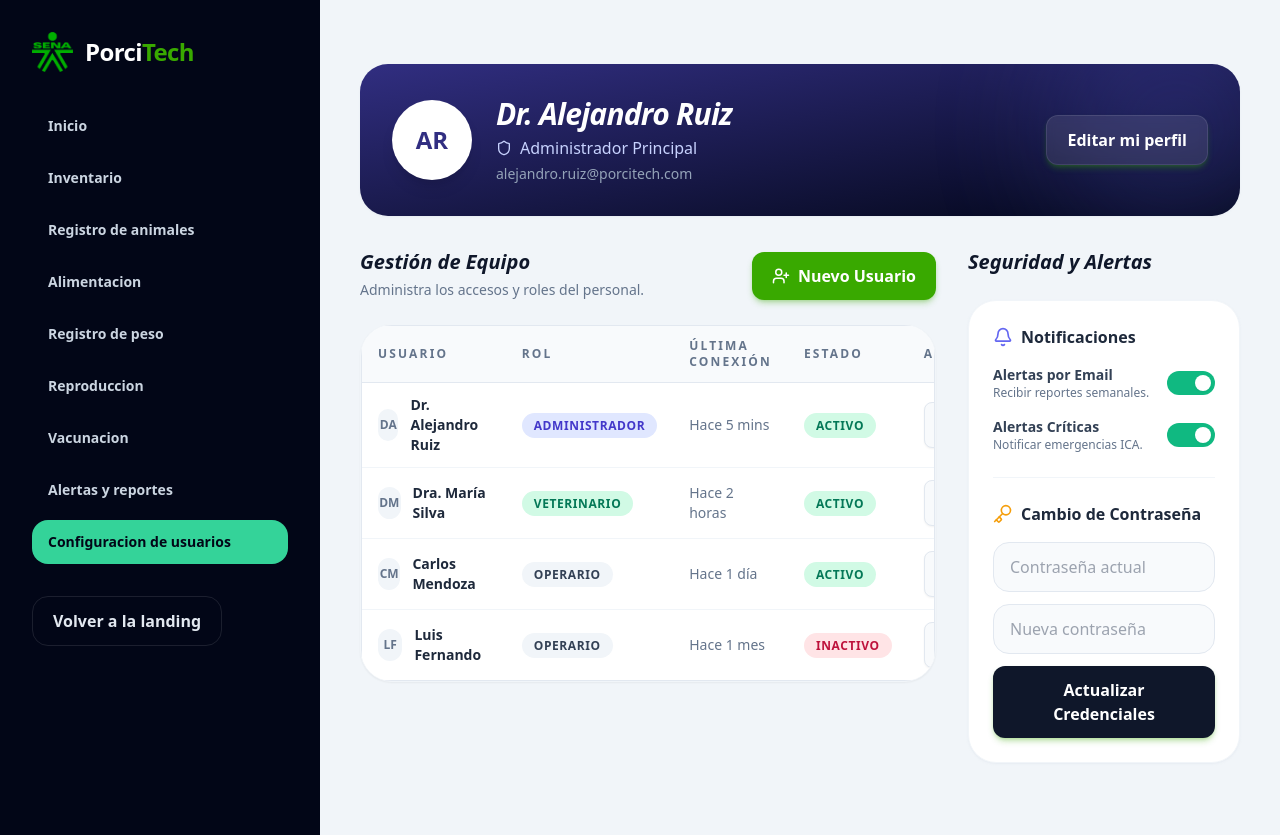
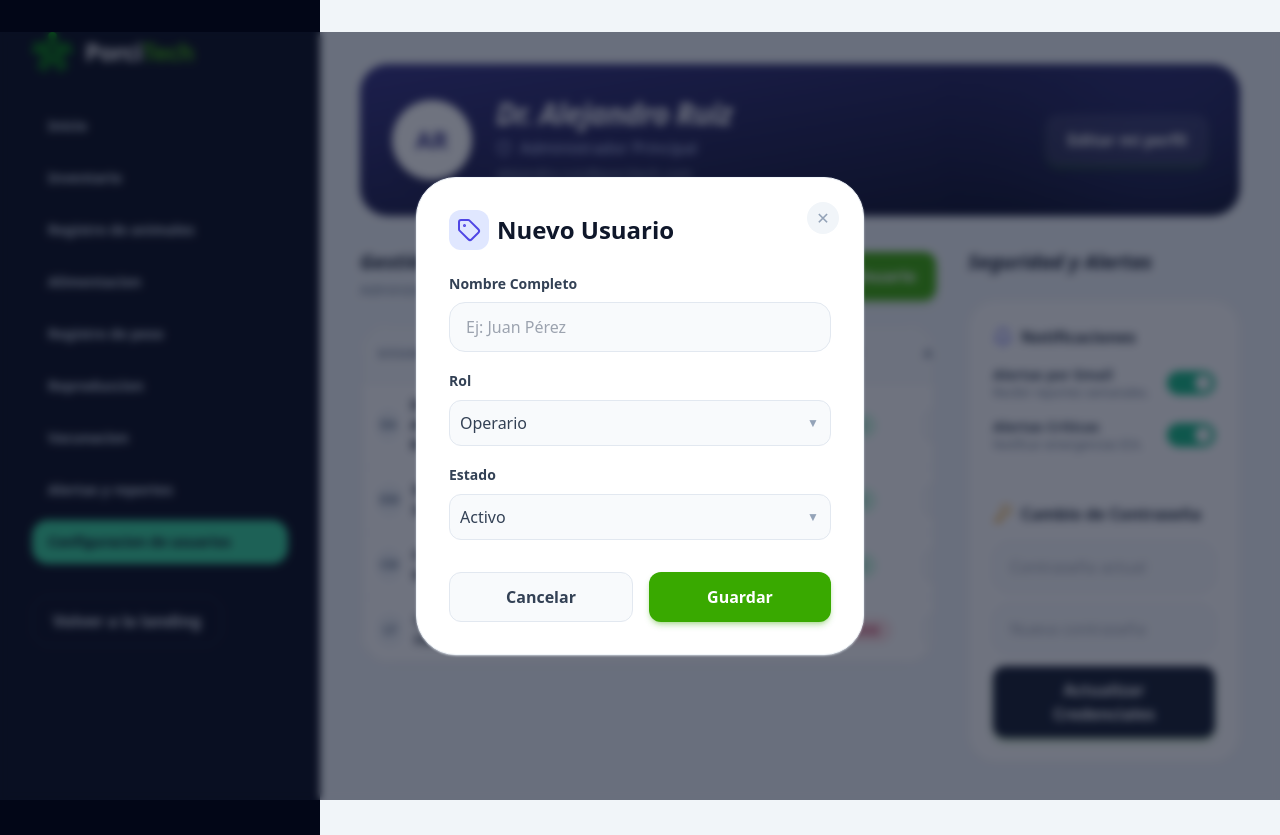
Before and after one commit to DevAvirama/sistema-integral-porcino, a React (Vite) app: page /dashboard/settings in a window 1280 px wide. Both pictures are taken after a click on the button "Nuevo Usuario". Built offline with nearby package versions, Linux system fonts and the light colour scheme.

Commit message:
Configuracion de Usuarios

```diff
--- a/src/features/auth/SettingsView.jsx
+++ b/src/features/auth/SettingsView.jsx
@@ -1,5 +1,5 @@
 import React, { useState } from 'react';
-import { UserPlus, Shield, Key, Bell, Edit2, Lock } from 'lucide-react';
+import { UserPlus, Shield, Key, Bell, Edit2, Lock, Tag } from 'lucide-react';
 import Card from '../../components/ui/Card.jsx';
 import Button from '../../components/ui/Button.jsx';
 import Table from '../../components/ui/Table.jsx';
@@ -16,12 +16,67 @@ const SettingsView = () => {
         avatar: 'AR'
     };
 
-    const teamData = [
+    const initialTeamData = [
         { id: 1, name: 'Dr. Alejandro Ruiz', role: 'Administrador', lastLogin: 'Hace 5 mins', status: 'Activo' },
         { id: 2, name: 'Dra. María Silva', role: 'Veterinario', lastLogin: 'Hace 2 horas', status: 'Activo' },
         { id: 3, name: 'Carlos Mendoza', role: 'Operario', lastLogin: 'Hace 1 día', status: 'Activo' },
         { id: 4, name: 'Luis Fernando', role: 'Operario', lastLogin: 'Hace 1 mes', status: 'Inactivo' }
     ];
+
+    const [teamData, setTeamData] = useState(initialTeamData);
+    const [isModalOpen, setIsModalOpen] = useState(false);
+    const [editingUser, setEditingUser] = useState(null);
+
+    // Form states
+    const [formName, setFormName] = useState('');
+    const [formRole, setFormRole] = useState('Operario');
+    const [formStatus, setFormStatus] = useState('Activo');
+
+    // Password states
+    const [currentPassword, setCurrentPassword] = useState('');
+    const [newPassword, setCurrentNewPassword] = useState('');
+
+    const handleOpenModal = (user = null) => {
+        if (user) {
+            setEditingUser(user);
+            setFormName(user.name);
+            setFormRole(user.role);
+            setFormStatus(user.status);
+        } else {
+            setEditingUser(null);
+            setFormName('');
+            setFormRole('Operario');
+            setFormStatus('Activo');
+        }
+        setIsModalOpen(true);
+    };
+
+    const handleSaveUser = (e) => {
+        e.preventDefault();
+        if (editingUser) {
+            setTeamData(teamData.map(u => u.id === editingUser.id ? { ...u, name: formName, role: formRole, status: formStatus } : u));
+        } else {
+            const newUser = {
+                id: Date.now(),
+                name: formName || 'Nuevo Usuario',
+                role: formRole,
+                lastLogin: 'Nunca',
+                status: formStatus
+            };
+            setTeamData([...teamData, newUser]);
+        }
+        setIsModalOpen(false);
+    };
+
+    const handleUpdatePassword = () => {
+        if (!currentPassword || !newPassword) {
+            alert('Por favor completa ambos campos de contraseña.');
+            return;
+        }
+        alert('Credenciales actualizadas exitosamente.');
+        setCurrentPassword('');
+        setCurrentNewPassword('');
+    };
 
     const teamCols = [
         {
@@ -46,7 +101,7 @@ const SettingsView = () => {
                     'Operario': 'bg-slate-100 text-slate-700'
                 };
                 return (
-                    <span className={`px-3 py-1 rounded-full text-xs font-bold uppercase tracking-wider ${roleColors[row.role]}`}>
+                    <span className={`px-3 py-1 rounded-full text-xs font-bold uppercase tracking-wider ${roleColors[row.role] || roleColors['Operario']}`}>
                         {row.role}
                     </span>
                 );
@@ -65,9 +120,9 @@ const SettingsView = () => {
         {
             header: 'Acciones',
             key: 'actions',
-            render: () => (
-                <Button tone="soft" className="!px-3 !py-1.5 text-xs flex items-center gap-1.5 font-bold rounded-lg hover:bg-slate-200 text-slate-600 border border-slate-200 shadow-sm">
-                    <Edit2 size={14} /> Editar Permisos
+            render: (row) => (
+                <Button onClick={() => handleOpenModal(row)} tone="soft" className="!px-3 !py-1.5 text-xs flex items-center gap-1.5 font-bold rounded-lg hover:bg-slate-200 text-slate-600 border border-slate-200 shadow-sm">
+                    <Edit2 size={14} /> Editar
                 </Button>
             )
         }
@@ -107,7 +162,7 @@ const SettingsView = () => {
                             <h3 className="text-xl font-black italic text-slate-900">Gestión de Equipo</h3>
                             <p className="text-slate-500 text-sm mt-1">Administra los accesos y roles del personal.</p>
                         </div>
-                        <Button className="bg-indigo-600 hover:bg-indigo-700 text-white font-bold !rounded-xl shadow-md shadow-indigo-500/20 border-none flex items-center gap-2">
+                        <Button onClick={() => handleOpenModal()} className="bg-indigo-600 hover:bg-indigo-700 text-white font-bold !rounded-xl shadow-md shadow-indigo-500/20 border-none flex items-center gap-2">
                             <UserPlus size={18} /> Nuevo Usuario
                         </Button>
                     </div>
@@ -167,13 +222,17 @@ const SettingsView = () => {
                                     type="password"
                                     placeholder="Contraseña actual"
                                     icon={<Lock size={16} />}
+                                    value={currentPassword}
+                                    onChange={(e) => setCurrentPassword(e.target.value)}
                                 />
                                 <Input
                                     type="password"
                                     placeholder="Nueva contraseña"
                                     icon={<Key size={16} />}
+                                    value={newPassword}
+                                    onChange={(e) => setCurrentNewPassword(e.target.value)}
                                 />
-                                <Button className="w-full mt-2 font-bold bg-slate-900 hover:bg-slate-800 text-white !rounded-xl">
+                                <Button onClick={handleUpdatePassword} className="w-full mt-2 font-bold bg-slate-900 hover:bg-slate-800 text-white !rounded-xl">
                                     Actualizar Credenciales
                                 </Button>
                             </div>
@@ -181,6 +240,77 @@ const SettingsView = () => {
                     </Card>
                 </div>
             </div>
+
+            {/* Modal para Crear/Editar Usuario */}
+            {isModalOpen && (
+                <div className="fixed inset-0 z-[100] flex items-center justify-center bg-slate-900/60 backdrop-blur-sm p-4">
+                    <Card as="form" onSubmit={handleSaveUser} className="w-full max-w-md !p-8 !rounded-[2.5rem] shadow-2xl relative border border-slate-100">
+                        <button
+                            type="button"
+                            onClick={() => setIsModalOpen(false)}
+                            className="absolute top-6 right-6 text-slate-400 hover:text-slate-700 font-bold bg-slate-100 w-8 h-8 rounded-full flex items-center justify-center transition-colors"
+                        >
+                            ✕
+                        </button>
+                        <h2 className="text-2xl font-black mb-6 text-slate-900 flex items-center gap-2">
+                            <div className="p-2 bg-indigo-100 rounded-xl text-indigo-600">
+                                <Tag className="w-6 h-6" />
+                            </div>
+                            {editingUser ? 'Editar Usuario' : 'Nuevo Usuario'}
+                        </h2>
+
+                        <div className="space-y-4">
+                            <Input
+                                label="Nombre Completo"
+                                placeholder="Ej: Juan Pérez"
+                                required
+                                value={formName}
+                                onChange={(e) => setFormName(e.target.value)}
+                            />
+
+                            <div className="space-y-2">
+                                <label className="text-sm font-bold text-slate-700">Rol</label>
+                                <div className="relative">
+                                    <select
+                                        value={formRole}
+                                        onChange={(e) => setFormRole(e.target.value)}
+                                        className="w-full p-2.5 rounded-xl border border-slate-200 bg-slate-50 outline-none font-medium text-slate-700 focus:ring-2 focus:ring-indigo-500 appearance-none"
+                                    >
+                                        <option value="Administrador">Administrador</option>
+                                        <option value="Veterinario">Veterinario</option>
+                                        <option value="Operario">Operario</option>
+                                    </select>
+                                    <div className="absolute right-3 top-1/2 -translate-y-1/2 pointer-events-none text-slate-400 text-xs">▼</div>
+                                </div>
+                            </div>
+
+                            <div className="space-y-2">
+                                <label className="text-sm font-bold text-slate-700">Estado</label>
+                                <div className="relative">
+                                    <select
+                                        value={formStatus}
+                                        onChange={(e) => setFormStatus(e.target.value)}
+                                        className="w-full p-2.5 rounded-xl border border-slate-200 bg-slate-50 outline-none font-medium text-slate-700 focus:ring-2 focus:ring-indigo-500 appearance-none"
+                                    >
+                                        <option value="Activo">Activo</option>
+                                        <option value="Inactivo">Inactivo</option>
+                                    </select>
+                                    <div className="absolute right-3 top-1/2 -translate-y-1/2 pointer-events-none text-slate-400 text-xs">▼</div>
+                                </div>
+                            </div>
+                        </div>
+
+                        <div className="flex gap-4 mt-8">
+                            <Button type="button" tone="soft" onClick={() => setIsModalOpen(false)} className="flex-1 font-bold !rounded-xl">
+                                Cancelar
+                            </Button>
+                            <Button type="submit" className="flex-1 font-black bg-indigo-600 hover:bg-indigo-700 text-white border-none shadow-md shadow-indigo-500/30 !rounded-xl">
+                                Guardar
+                            </Button>
+                        </div>
+                    </Card>
+                </div>
+            )}
         </div>
     );
 };
```
